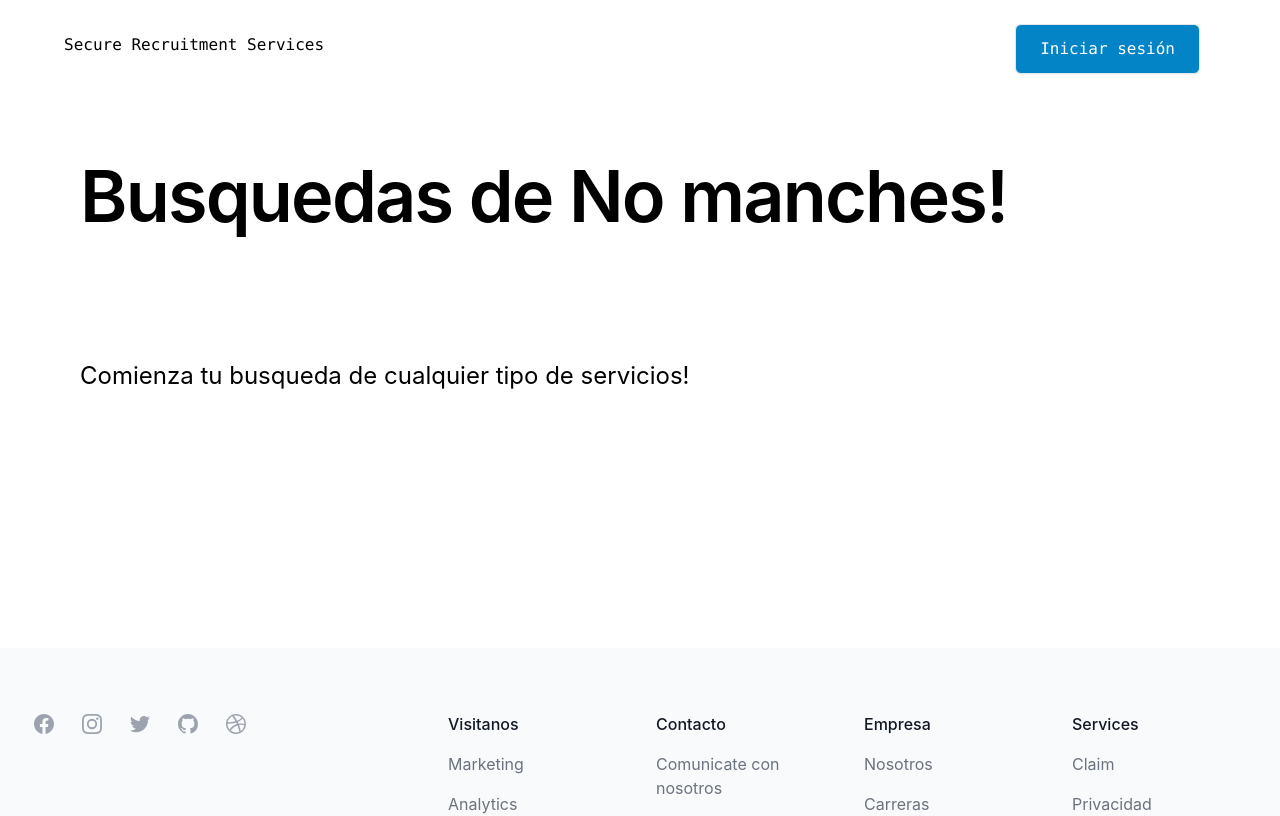
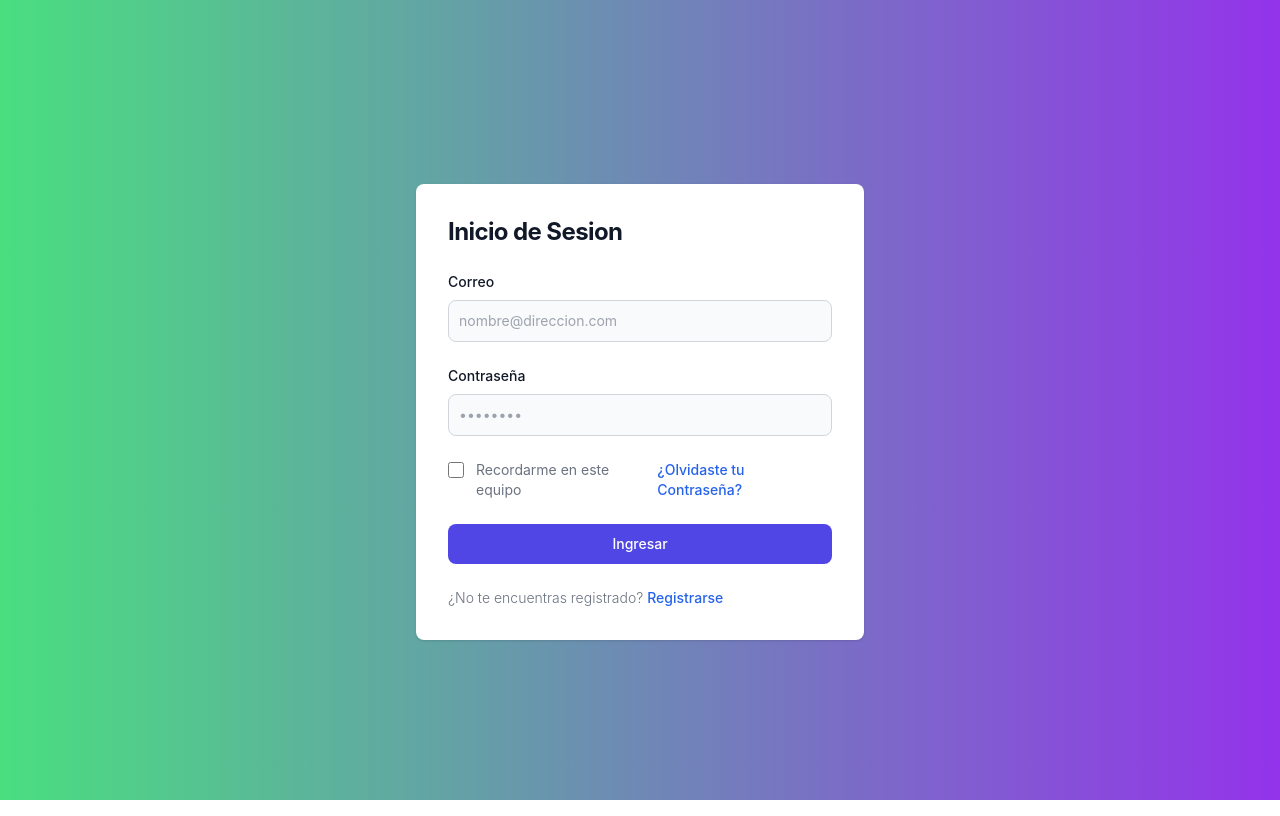
Before and after one commit to NICCANAS/SRS, a React (Create React App) app in the folder reactapp/: page / in a window 1280 px wide. Shown: the top 816 px of the page. Built offline with nearby package versions, Linux system fonts and the light colour scheme; the HTML template or start-up script is replaced by a standard one.

Commit message:
Inicio de Sesion

```diff
--- a/reactapp/src/components/home/cambiotext.js
+++ b/reactapp/src/components/home/cambiotext.js
@@ -10,7 +10,7 @@
               <h1 className="text-4xl font-semibold tracking-tight pb-16  sm:text-7xl">
               Busquedas de <span> </span>
                   <Typewriter
-                        words={['Pijas', 'Joldans', 'No manches!']}
+                        words={['Servicios', 'Empresas', 'Pymes']}
                         loop={0}
                         cursor
 
--- /dev/null
+++ b/reactapp/src/components/log-in/login.js
@@ -0,0 +1,54 @@
+import { connect } from 'react-redux'
+
+function Login() {
+    return (
+        <div class='h-screen bg-gradient-to-r from-pink-700 to-purple-900'>
+            <section class="bg-gray-50 dark:bg-gray-900 h-screen bg-gradient-to-r from-green-400 to-purple-600">
+                <div class="flex flex-col items-center justify-center px-6 py-8 mx-auto md:h-screen lg:py-0">
+                    <a href="#" class="flex items-center mb-6 text-2xl font-semibold text-gray-900 dark:text-white">
+                    </a>
+                    <div class="w-full bg-white rounded-lg shadow dark:border md:mt-0 sm:max-w-md xl:p-0 dark:bg-gray-800 dark:border-gray-700">
+                        <div class="p-6 space-y-4 md:space-y-6 sm:p-8">
+                            <h1 class="text-xl font-bold leading-tight tracking-tight text-gray-900 md:text-2xl dark:text-white">
+                                Inicio de Sesion
+                            </h1>
+                            <form class="space-y-4 md:space-y-6" action="#">
+                                <div>
+                                    <label for="email" class="block mb-2 text-sm font-medium text-gray-900 dark:text-white">Correo</label>
+                                    <input type="email" name="email" id="email" class="bg-gray-50 border border-gray-300 text-gray-900 sm:text-sm rounded-lg focus:ring-primary-600 focus:border-primary-600 block w-full p-2.5 dark:bg-gray-700 dark:border-gray-600 dark:placeholder-gray-400 dark:text-white dark:focus:ring-blue-500 dark:focus:border-blue-500" placeholder="nombre@direccion.com" required="" />
+                                </div>
+                                <div>
+                                    <label for="password" class="block mb-2 text-sm font-medium text-gray-900 dark:text-white">Contraseña</label>
+                                    <input type="password" name="password" id="password" placeholder="••••••••" class="bg-gray-50 border border-gray-300 text-gray-900 sm:text-sm rounded-lg focus:ring-primary-600 focus:border-primary-600 block w-full p-2.5 dark:bg-gray-700 dark:border-gray-600 dark:placeholder-gray-400 dark:text-white dark:focus:ring-blue-500 dark:focus:border-blue-500" required="" />
+                                </div>
+                                <div class="flex items-center justify-between">
+                                    <div class="flex items-start">
+                                        <div class="flex items-center h-5">
+                                            <input id="remember" aria-describedby="remember" type="checkbox" class="w-4 h-4 border border-gray-300 rounded bg-indigo-50 focus:ring-3 focus:ring-indigo-300 dark:bg-indigo-700 dark:border-indigo-600 dark:focus:ring-indigo-600 dark:ring-offset-indigo-800" required="" />
+                                        </div>
+                                        <div class="ml-3 text-sm">
+                                            <label for="remember" class="text-gray-500 dark:text-gray-300">Recordarme en este equipo</label>
+                                        </div>
+                                    </div>
+                                    <a href="#" class="text-sm font-medium text-primary-600 hover:underline dark:text-primary-500">¿Olvidaste tu Contraseña?</a>
+                                </div>
+                                <button type="submit" class="w-full text-white bg-indigo-600 hover:bg-indigo-700 focus:ring-4 focus:outline-none focus:ring-indigo-300 font-medium rounded-lg text-sm px-5 py-2.5 text-center dark:bg-indigo-600 dark:hover:bg-indigo-700 dark:focus:ring-primary-800">Ingresar</button>
+                                <p class="text-sm font-light text-gray-500 dark:text-gray-400">
+                                    ¿No te encuentras registrado? <a href="#" class="font-medium text-primary-600 hover:underline dark:text-primary-500">Registrarse</a>
+                                </p>
+                            </form>
+                        </div>
+                    </div>
+                </div>
+            </section>
+        </div>
+    )
+}
+
+const mapStateToProps = (state) => ({
+
+})
+
+export default connect(mapStateToProps, {
+
+})(Login)
--- a/reactapp/src/container/pages/Home.jsx
+++ b/reactapp/src/container/pages/Home.jsx
@@ -1,13 +1,13 @@
-import Footer from "../../components/navigation/Footer";
+/* import Footer from "../../components/navigation/Footer"; */
 import Layout from "../../hocs/layouts/layout"
-import Navbar from "../../components/navigation/Navbar";
-import Header from "../../components/home/cambiotext";
+import Login from "../../components/log-in/login"
+/* import Navbar from "../../components/navigation/Navbar";
+import Header from "../../components/home/cambiotext"; */
 function Home () {
     return (
         <Layout>
-            <Navbar />
-            <Header />
-            <Footer />
+            <Login />
+
         </Layout>
     )
 
--- a/reactapp/tailwind.config.js
+++ b/reactapp/tailwind.config.js
@@ -3,8 +3,49 @@
   content: [
     "./src/**/*.{js,jsx,ts,tsx}",
   ],
+  darkMode: 'class',
   theme: {
-    extend: {},
+    extend: {
+      colors: {
+        primary: {"50":"#eff6ff","100":"#dbeafe","200":"#bfdbfe","300":"#93c5fd","400":"#60a5fa","500":"#3b82f6","600":"#2563eb","700":"#1d4ed8","800":"#1e40af","900":"#1e3a8a"}
+      }
+    },
+    fontFamily: {
+      'body': [
+    'Inter',
+    'ui-sans-serif',
+    'system-ui',
+    '-apple-system',
+    'system-ui',
+    'Segoe UI',
+    'Roboto',
+    'Helvetica Neue',
+    'Arial',
+    'Noto Sans',
+    'sans-serif',
+    'Apple Color Emoji',
+    'Segoe UI Emoji',
+    'Segoe UI Symbol',
+    'Noto Color Emoji'
+  ],
+      'sans': [
+    'Inter',
+    'ui-sans-serif',
+    'system-ui',
+    '-apple-system',
+    'system-ui',
+    'Segoe UI',
+    'Roboto',
+    'Helvetica Neue',
+    'Arial',
+    'Noto Sans',
+    'sans-serif',
+    'Apple Color Emoji',
+    'Segoe UI Emoji',
+    'Segoe UI Symbol',
+    'Noto Color Emoji'
+  ]
+    }
   },
   plugins: [],
 }
```
